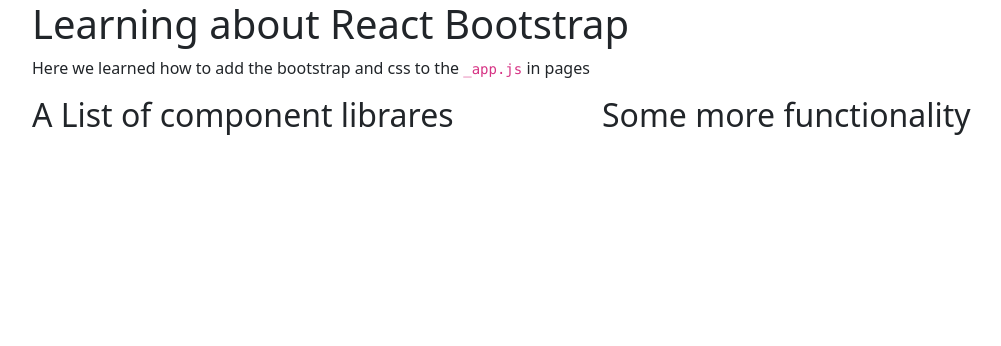
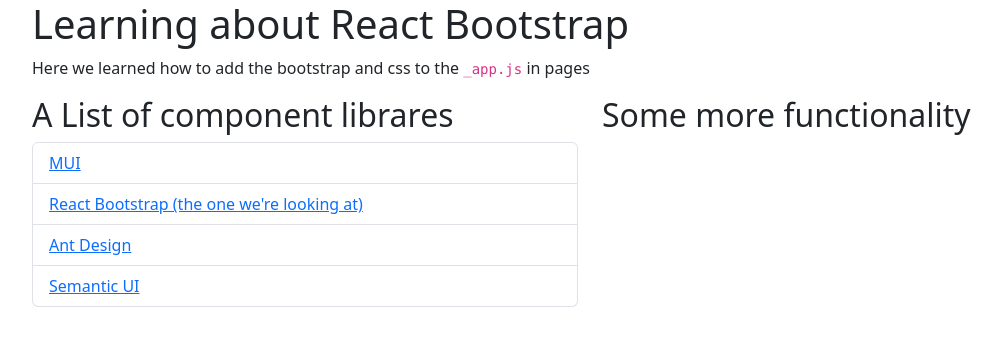
Before and after one commit to dmit-2008/dmit2008-OE01-Winter-2025, a Next.js app in the folder 06-nextjs-bootstrap-component-library/components-bootstrap-example/: page / in a window 1280 px wide. Shown: the top 346 px of the page, without its empty margins (50-1051 px from the left). Built offline with nearby package versions, Linux system fonts and the light colour scheme.

Commit message:
class progress pushed

```diff
--- a/06-nextjs-bootstrap-component-library/components-bootstrap-example/components/UILibraryLIst.js
+++ b/06-nextjs-bootstrap-component-library/components-bootstrap-example/components/UILibraryLIst.js
@@ -31,7 +31,17 @@ const UI_LIBRARY_LIST = [
 ]
 
 export default function UILibraryList() {
+  // loop over each item
   return <ListGroup>
-
+    {UI_LIBRARY_LIST.map((uiLibrary, index)=> {
+      // the key is needed to be unique.
+      return <ListGroup.Item key={index}>
+        <a
+          href={uiLibrary.url}
+        >
+          {uiLibrary.name}
+        </a>
+      </ListGroup.Item>
+    })}
   </ListGroup>
 }
```
